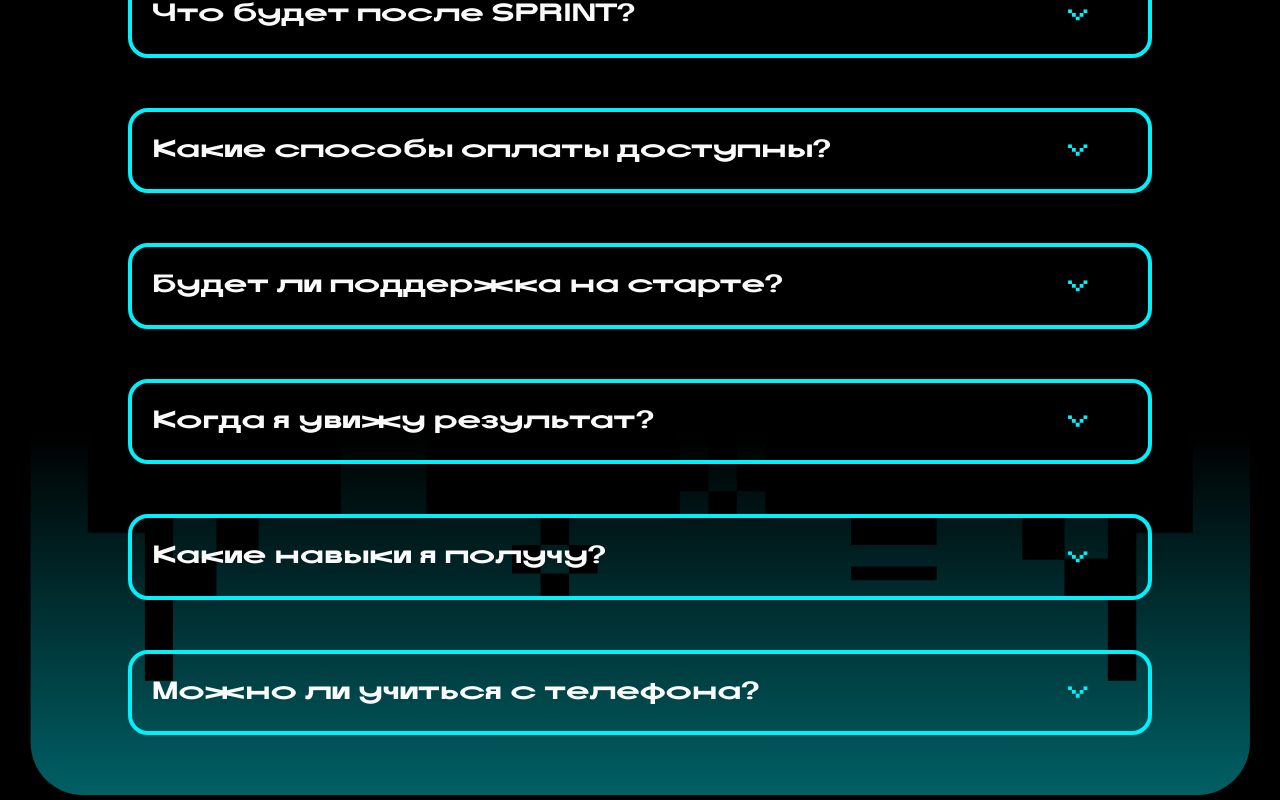
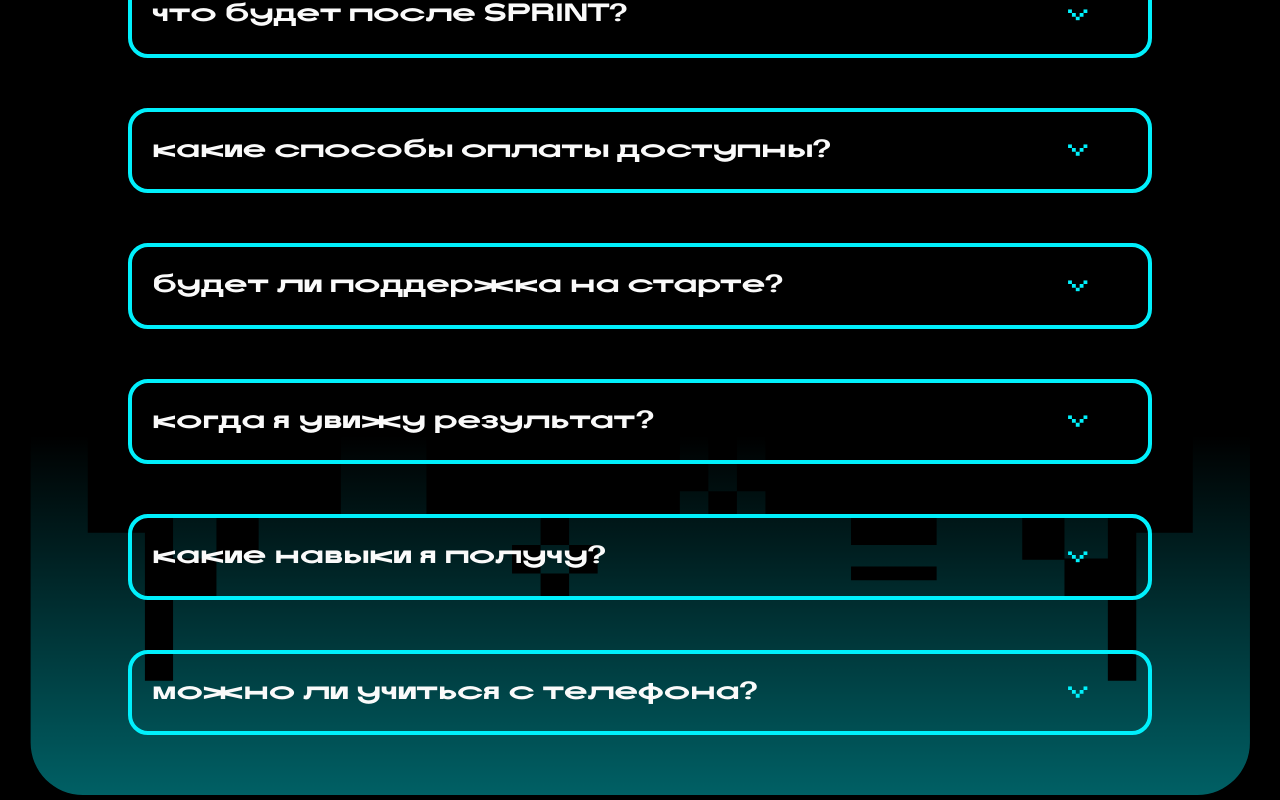
Before and after one commit to aucuo/alphadex, a React (Vite) app: page / in a window 1280 px wide. Shown: the part 6540-7340 px from the top of the page. Built offline with nearby package versions, Linux system fonts and the light colour scheme; a web font is replaced by a local one.

Commit message:
footer & accordion trigger fixes

```diff
--- a/src/app.tsx
+++ b/src/app.tsx
@@ -291,7 +291,7 @@ function App() {
                     <Accordion type="single" collapsible>
                         <AccordionItem value="item-1">
                             <AccordionTrigger>
-                                Что будет после SPRINT?
+                                что будет после SPRINT?
                             </AccordionTrigger>
                             <AccordionContent>
                                 Ты получаешь доступ в закрытый клуб с поддержкой экспертов, где продолжаешь расти вместе
@@ -303,7 +303,7 @@ function App() {
                     <Accordion type="single" collapsible>
                         <AccordionItem value="item-1">
                             <AccordionTrigger>
-                                Какйе способы оплаты доступны?
+                                какйе способы оплаты доступны?
                             </AccordionTrigger>
                             <AccordionContent>
                                 Ты можешь внести оплату сразу или разбить её на несколько частей без переплат
@@ -315,7 +315,7 @@ function App() {
                     <Accordion type="single" collapsible>
                         <AccordionItem value="item-1">
                             <AccordionTrigger>
-                                Будет лй поддержка на старте?
+                                будет лй поддержка на старте?
                             </AccordionTrigger>
                             <AccordionContent>
                                 Да. Мы всегда на связи в чате и на созвонах - поможем на каждом этапе с первых шагов
@@ -325,7 +325,7 @@ function App() {
                     <Accordion type="single" collapsible>
                         <AccordionItem value="item-1">
                             <AccordionTrigger>
-                                Когда я увйжу результат?
+                                когда я увйжу результат?
                             </AccordionTrigger>
                             <AccordionContent>
                                 У многих первые результаты появляются уже во время SPRINT. Всё зависит от вовлечённости
@@ -337,7 +337,7 @@ function App() {
                     <Accordion type="single" collapsible>
                         <AccordionItem value="item-1">
                             <AccordionTrigger>
-                                Какйе навыкй я получу?
+                                какйе навыкй я получу?
                             </AccordionTrigger>
                             <AccordionContent>
                                 Ты научишься работать с DEX, анализировать токены, искать перспективные проекты,
@@ -349,7 +349,7 @@ function App() {
                     <Accordion type="single" collapsible>
                         <AccordionItem value="item-1">
                             <AccordionTrigger>
-                                Можно лй учйться с телефона?
+                                можно лй учйться с телефона?
                             </AccordionTrigger>
                             <AccordionContent>
                                 Да. Все материалы и платформы полностью адаптированы под мобильные устройства
--- a/src/components/footer.scss
+++ b/src/components/footer.scss
@@ -206,12 +206,28 @@
         &-text {
             opacity: .5;
 
+            &--small {
+                font-size: 14px;
+                opacity: .3;
+                margin-top: 20px;
+            }
+
             @include respond-to(macbook) {
                 font-size: 11px;
+
+                &--small {
+                    font-size: 9px;
+                    margin-top: 15px;
+                }
             }
 
             @media (max-width: 600px) {
                 font-size: 8px;
+
+                &--small {
+                    font-size: 7px;
+                    margin-top: 10px;
+                }
             }
         }
 
--- a/src/components/footer.tsx
+++ b/src/components/footer.tsx
@@ -101,7 +101,16 @@ const Footer = () => {{
             </div>
             <div className="footer__bottom">
                 <p className="footer__bottom-text">
-                    © Все права защищены, Alpha DEX Academy 2025
+                    © Все права защищены, 2025
+                </p>
+                <p className="footer__bottom-text footer__bottom-text--small">
+                    Индивидуальный предприниматель Лопаткин Денис Сергеевич
+                    <br/>
+                    ИНН: 602712312962
+                    <br/>
+                    ОГРН/ОГРНИП: 325600000006375
+                    <br/>
+                    Email: <a href="mailto:alphadexacademy@yandex.ru" target="_blank">alphadexacademy@yandex.ru</a>
                 </p>
             </div>
         </div>
```
